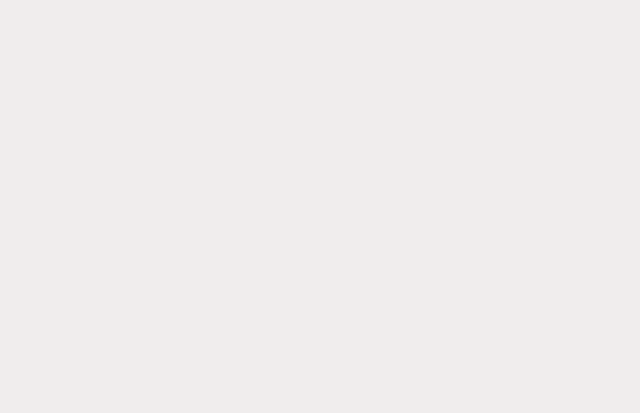
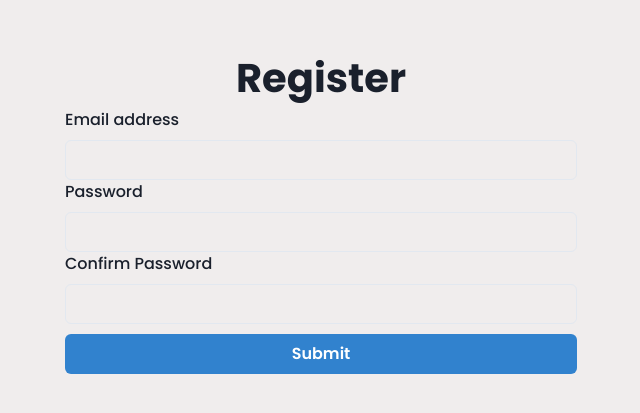
Before and after one commit to AchalaRajapaksha/react-restaurant-frontend, a React (Create React App) app: page /register in a window 1280 px wide. Before the commit this address had no page. Shown: the part 189-602 px from the top of the page, without its empty margins (319-959 px from the left). Built offline with nearby package versions, Linux system fonts and the light colour scheme.

Commit message:
Registration page added.

```diff
--- a/package.json
+++ b/package.json
@@ -11,6 +11,7 @@
     "@testing-library/react": "^13.4.0",
     "@testing-library/user-event": "^13.5.0",
     "axios": "^1.7.2",
+    "express": "^4.19.2",
     "framer-motion": "^11.2.10",
     "react": "^18.3.1",
     "react-dom": "^18.3.1",
--- a/src/App.css
+++ b/src/App.css
@@ -6,3 +6,10 @@
 body {
 background-color:#f0eded !important;
 }
+
+.center-div{
+  display: flex;
+  align-items: center;
+  justify-content: center;
+  min-height: 100vh;
+}
--- a/src/App.js
+++ b/src/App.js
@@ -3,18 +3,19 @@ import {BrowserRouter, Routes, Route} from "react-router-dom";
 import './App.css';
 import Home from './Pages/Home';
 import { Toaster } from "react-hot-toast";
+import Register from './Pages/Register';
 
 function App() {
   return (
     <ChakraProvider>
       <BrowserRouter>
-      <Routes>
-        <Route path='/' element = {<Home/>}/>
-      </Routes>
+        <Routes>
+          <Route path="/" element={<Home />} />
+          <Route path="/register" element={<Register />} />
+        </Routes>
       </BrowserRouter>
-      <Toaster position='bottom-right'/>
+      <Toaster position="bottom-right" />
     </ChakraProvider>
-
   );
 }
 
--- a/src/Components/Cart.js
+++ b/src/Components/Cart.js
@@ -10,13 +10,13 @@ function Cart({ cartItems, setCartItems }) {
   let total = 0;
 
   cartItems.forEach((item) => {
-    total += item.price * item.Qty;
+    total += item.price * item.qty;
   });
 
   const handleAdd = (itemID) => {
     const newCartItems = cartItems.map((item) => {
       if (itemID === item.id) {
-        return { ...item, Qty: item.Qty + 1 };
+        return { ...item, qty: item.qty + 1 };
       }
 
       return item;
@@ -26,8 +26,8 @@ function Cart({ cartItems, setCartItems }) {
 
   const handleRemove = (itemID) => {
     const newCartItems = cartItems.map((item) => {
-      if (itemID === item.id && item.Qty > 1) {
-        return { ...item, Qty: item.Qty - 1 };
+      if (itemID === item.id && item.qty > 1) {
+        return { ...item, qty: item.qty - 1 };
       }
 
       return item;
@@ -49,7 +49,8 @@ function Cart({ cartItems, setCartItems }) {
   const placeOrder = async () => {
     try {
       await axios.post(`${api}/item/place-order`, { items: cartItems });
-      toast.success("Order place successfully");
+      toast.success("Order Placed Successfully");
+
       setCartItems([]);
     } catch (err) {
       console.log(err);
--- a/src/Components/Cartitem.js
+++ b/src/Components/Cartitem.js
@@ -10,7 +10,7 @@ export default function Cartitem({ item, handleAdd, handleRemove, handleDelete }
       <div className="cart-item-details">
         <h3 className="cart-item-title">{item.name}</h3>
         <h5 className="cart-item-price">
-          Rs. {item.price} x {item.Qty}
+          Rs. {item.price} x {item.qty}
         </h5>
 
         <div className="add-delete-buttons">
--- /dev/null
+++ b/src/Components/Common/FormInput.js
@@ -0,0 +1,11 @@
+import { FormControl, FormHelperText, Input, FormLabel} from "@chakra-ui/react";
+import React from "react";
+
+export default function FormInput({ label, type="text", onChange, value}) {
+    return (
+      <FormControl>
+            <FormLabel>{ label}</FormLabel>
+            <Input type={type} value={value} onChange={onChange} width="100%" />
+      </FormControl>
+    );
+}
--- a/src/Components/MainMenu.js
+++ b/src/Components/MainMenu.js
@@ -30,7 +30,7 @@ function MainMenu({ cartItems, setCartItems}) {
 
     const newCartItems = [...cartItems];
     const newItem = {
-      ...clickedItem, Qty:1
+      ...clickedItem, qty:1
     }
     newCartItems.push(newItem);
     setCartItems(newCartItems);
--- /dev/null
+++ b/src/Pages/Register.css
@@ -0,0 +1,14 @@
+.register-container{
+    width: 40%;
+}
+
+.register-container h2 {
+    font-size: 40px;
+    font-weight: bold;
+    text-align: center;
+}
+
+.register-container button {
+    margin-top: 10px;
+    width: 100%;
+}
--- /dev/null
+++ b/src/Pages/Register.js
@@ -0,0 +1,61 @@
+import React, { useState } from "react";
+import "./Register.css";
+import FormInput from "../Components/Common/FormInput";
+import SubmitButton from "../Components/Common/SubmitButton";
+import { api } from "../Config";
+import toast from "react-hot-toast";
+import axios from "axios";
+import { useNavigate } from "react-router-dom";
+
+export default function Register() {
+  const [email, setEmail] = useState("");
+  const [password, setPassword] = useState("");
+  const [confirmPassword, setConfirmPassword] = useState("");
+  const navigate = useNavigate();
+
+  const handleSubmit = async () => {
+    try {
+      if (confirmPassword !== password) {
+        toast.error("Passwords don't match");
+        return;
+      }
+
+      await axios.post(`${api}/auth/register`, { email, password });
+      toast.success("Registration successful");
+      setEmail("");
+      setConfirmPassword("");
+      setPassword("");
+      navigate("/login");
+    } catch (err) {
+      console.log(err);
+      toast.error("Something went wrong");
+    }
+  };
+
+  return (
+    <div className="center-div">
+      <form className="register-container">
+        <h2>Register</h2>
+        <FormInput
+          label="Email address"
+          type="email"
+          value={email}
+          onChange={(e) => setEmail(e.target.value)}
+        />
+        <FormInput
+          label="Password"
+          type="Password"
+          value={password}
+          onChange={(e) => setPassword(e.target.value)}
+        />
+        <FormInput
+          label="Confirm Password"
+          type="password"
+          value={confirmPassword}
+          onChange={(e) => setConfirmPassword(e.target.value)}
+        />
+        <SubmitButton text="Submit" onClick={handleSubmit} />
+      </form>
+    </div>
+  );
+}
```
Also changed, not shown: 1 other file (tests, documents, lock files or other folders).
